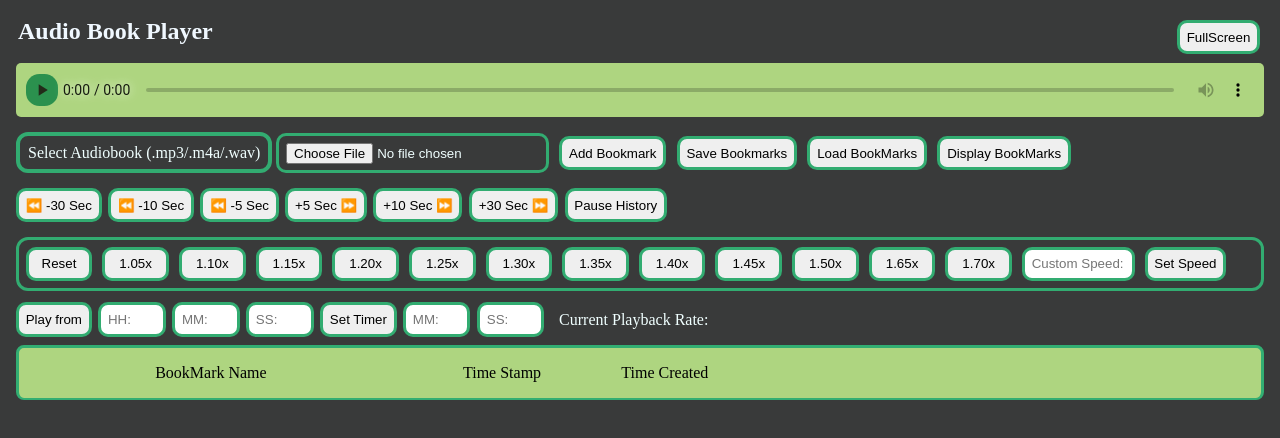
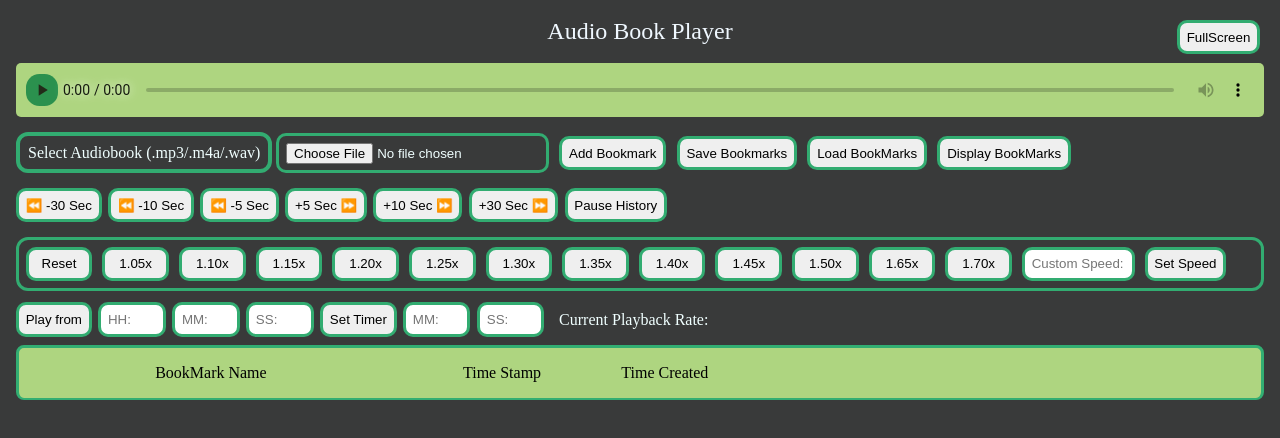
Before and after one commit to SevenSamuraiSoldier/Offline_Audiobook_Player, a plain HTML site: page index.html in a window 1280 px wide. Drawn offline with Linux system fonts and the light colour scheme.

Commit message:
Update index.html

```diff
--- a/index.html
+++ b/index.html
@@ -3,7 +3,7 @@
   <head>
     <title>Audiobook Player</title>
     <meta charset="UTF-8" />
-    <meta name="AudioBook Player v3.4" content="Single Page Offline App" />
+    <meta name="AudioBook Player v3.5" content="Single Page Offline App" />
     <link rel="icon" type="image/png" href="flavicon.png">
     <meta name="keywords" content="HTML, CSS, JavaScript" />
     <meta name="Unknown" content="N/A" />
@@ -17,12 +17,15 @@
       }
       .h1_title {
         color: aliceblue;
-        /*text-align: center;*/  /* Disabled in v3.4 */
+        text-align: center;  /* Enabled in v3.5 */
         padding: 0.75em;
         margin-bottom: 0;
         margin-top: 0;
         font-size: 1.5em;
-        max-width: 70vw; /* Added in v3.4*/
+        /*max-width: 70vw; */ /* Removed in v3.5 */
+        padding-inline: 5em; /* Added in v3.5 */
+        font-weight: 100; /* Added in v3.5 */
+
       }
 
       .fullscreen_button {
```
